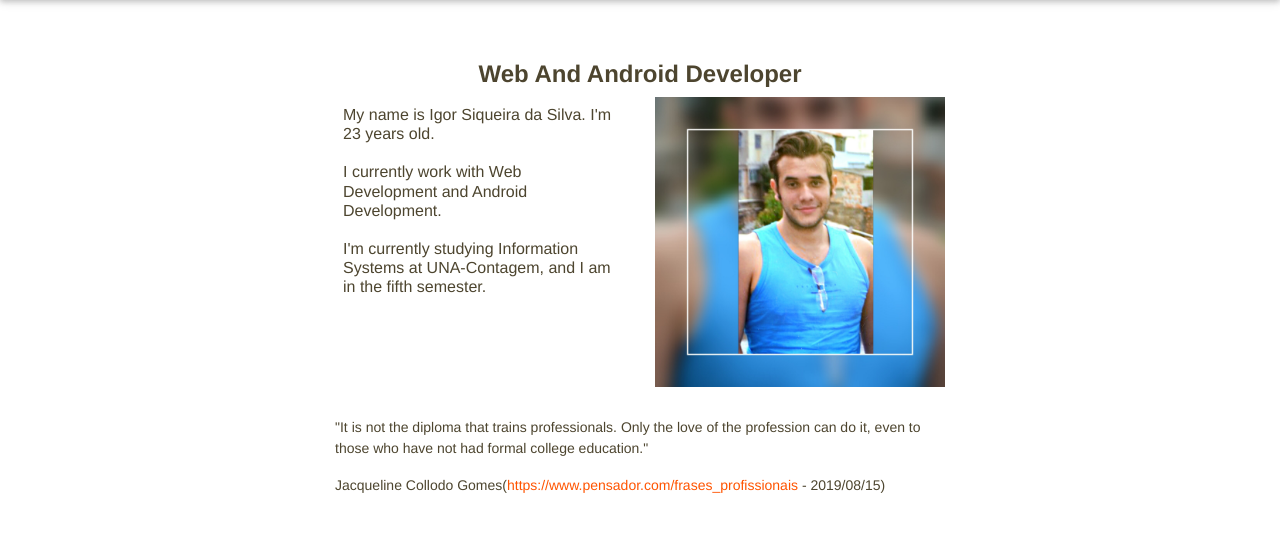
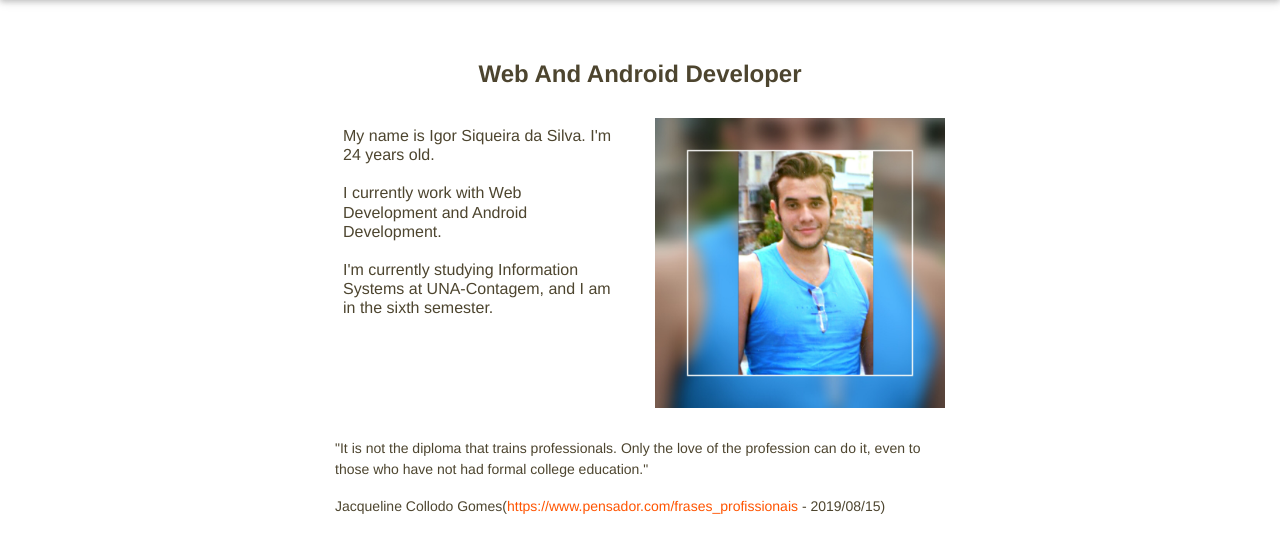
Before and after one commit to iwebwork/meuSite, a PHP site: page /meuSite/ in a window 1280 px wide. Shown: the part 100-658 px from the top of the page. Run offline with PHP 8.4, Linux system fonts and the light colour scheme; some libraries are stand-ins or nearby versions.

Commit message:
Ajuste no conteudo da tela home

```diff
--- a/Views/home.php
+++ b/Views/home.php
@@ -4,13 +4,14 @@
             <h4 class="font-weight-bold text-center" ">Web And Android Developer</h4>
         </div>
     </div>
+    <br/>
     <div class="row d-flex justify-content-center">
         <div class="col-sm-3 d-flex flex-column">
             <div class="p-2 d-flex">
                 <h6 class="">
-                    My name is Igor Siqueira da Silva. I'm 23 years old.<br><br>
+                    My name is Igor Siqueira da Silva. I'm 24 years old.<br><br>
                     I currently work with Web Development and Android Development.<br><br>
-                    I'm currently studying Information Systems at UNA-Contagem, and I am in the fifth semester.
+                    I'm currently studying Information Systems at UNA-Contagem, and I am in the sixth semester.
                 </h6>
             </div>
 
```
